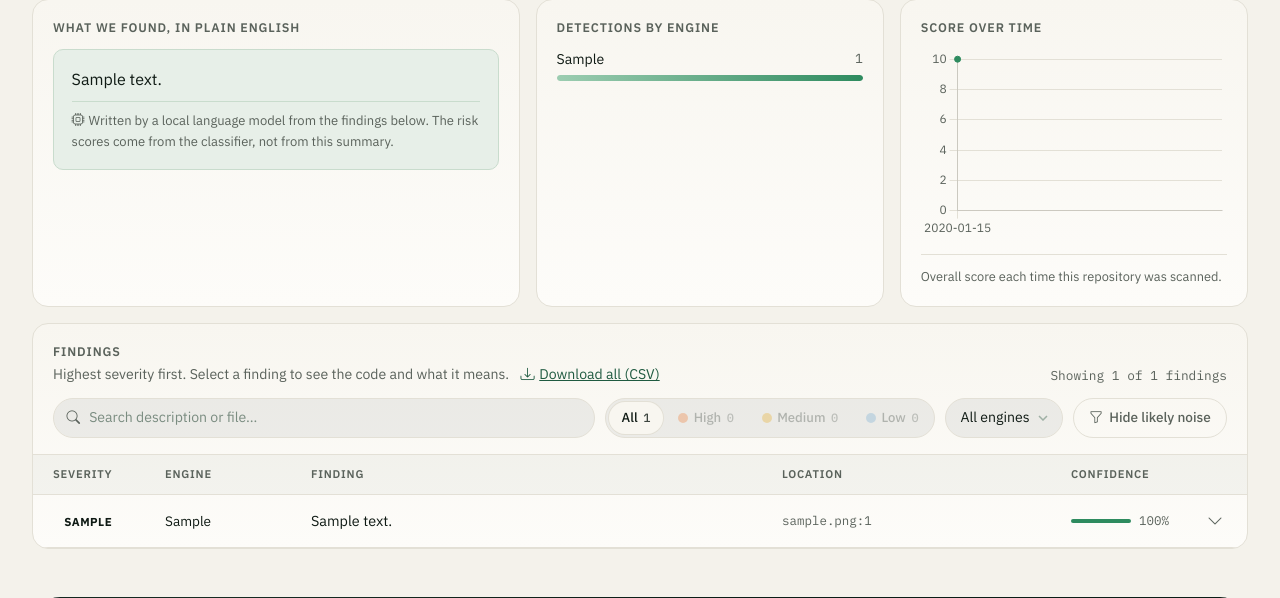
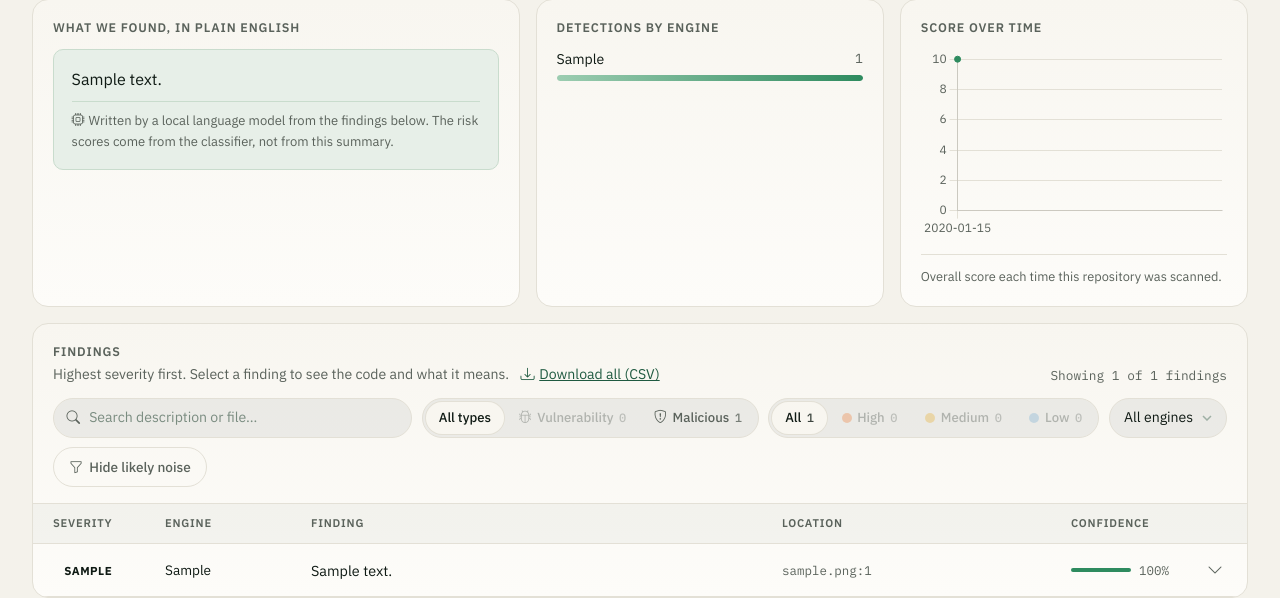
Before and after one commit to Skidotus/maldet, a Flask app: page /detail/1 in a window 1280 px wide. Shown: the part 894-1492 px from the top of the page. Run offline with Flask 3, Linux system fonts and the light colour scheme; tables that the repository leaves empty hold one stand-in row (values such as "Sample post"); data that the repository does not hold is empty; some libraries are stand-ins or nearby versions.

Commit message:
Filter the findings log by vulnerability or malicious findings
Adds an All types / Vulnerability / Malicious control beside the severity
filter on the report page. Each finding's category comes from
scanner.finding_category(), the same split the two verdict panels are
scored with, so dependency CVEs count as vulnerabilities and the rest of
the dependency checker as malicious, and the filter can never disagree
with the verdicts. It combines with the severity, engine, noise and
search filters, and Clear filters resets it.

The severity buttons were selected by the bare .seg__btn class, which
would have swept the new buttons into the severity group; each group is
now selected by its own data attribute.

```diff
--- a/app.py
+++ b/app.py
@@ -7,7 +7,7 @@ from flask import Flask, render_template, request, redirect, url_for, jsonify, R
 import pymysql
 from config import DB_HOST, DB_USER, DB_PASSWORD, DB_NAME
 from db_connect import DB_PORT
-from scanner import scan_repo, trust_score, VULN_TRUST_FLOOR
+from scanner import scan_repo, trust_score, VULN_TRUST_FLOOR, finding_category
 import job_queue
 
 app = Flask(__name__)
@@ -779,6 +779,13 @@ def detail(repo_id):
         # Group findings by tool for display
         tools = {}
         for f in findings:
+            # Which verdict this finding counts towards, for the log's
+            # Vulnerability / Malicious filter. scanner.finding_category()
+            # is the same split the two verdict panels are scored with
+            # (dep_checker CVEs are vulnerabilities, the rest of
+            # dep_checker is malicious-pattern), so the filter and the
+            # verdicts can never disagree about a finding.
+            f['category'] = finding_category(f)
             tool = f['tool']
             if tool not in tools:
                 tools[tool] = []
--- a/templates/detail.html
+++ b/templates/detail.html
@@ -342,6 +342,20 @@
           <input type="search" id="eventSearch" placeholder="Search description or file…" autocomplete="off">
         </label>
 
+        {# Which verdict a finding counts towards -- the same split as the two
+           verdict panels above (scanner.finding_category()). #}
+        <div class="seg" role="group" aria-label="Finding type">
+          {% set n_vuln = findings | selectattr('category', 'equalto', 'vulnerability') | list | length %}
+          {% set n_mal = findings | selectattr('category', 'equalto', 'malicious_pattern') | list | length %}
+          <button type="button" class="seg__btn is-on" data-cat="all" aria-pressed="true">All types</button>
+          <button type="button" class="seg__btn" data-cat="vulnerability" aria-pressed="false"{% if n_vuln == 0 %} disabled{% endif %}
+                  title="Bandit, Semgrep and dependency CVEs: weaknesses an attacker could exploit">
+            <i class="bi bi-bug" aria-hidden="true"></i>Vulnerability <span>{{ n_vuln }}</span></button>
+          <button type="button" class="seg__btn" data-cat="malicious_pattern" aria-pressed="false"{% if n_mal == 0 %} disabled{% endif %}
+                  title="YARA, ClamAV, GuardDog and supply-chain checks: signs the code may be trying to cause harm">
+            <i class="bi bi-shield-exclamation" aria-hidden="true"></i>Malicious <span>{{ n_mal }}</span></button>
+        </div>
+
         <div class="seg" role="group" aria-label="Severity">
           {% set sev_all = findings | length %}
           <button type="button" class="seg__btn is-on" data-sev="all" aria-pressed="true">All <span>{{ sev_all }}</span></button>
@@ -376,7 +390,7 @@
         {% for f in findings %}
           {% set sev = (f.severity or 'low') | lower %}
           {% set noise = f.confidence is not none and f.confidence < 0.3 %}
-          <li class="event{{ ' event--noise' if noise else '' }}" data-sev="{{ sev }}" data-tool="{{ f.tool }}"
+          <li class="event{{ ' event--noise' if noise else '' }}" data-sev="{{ sev }}" data-tool="{{ f.tool }}" data-cat="{{ f.category }}"
               data-noise="{{ 1 if noise else 0 }}">
             <button type="button" class="event__row" aria-expanded="false" aria-controls="ev-{{ loop.index }}">
               {# Severity is "how bad if real"; confidence is "how likely real".
@@ -448,7 +462,9 @@
     var search  = document.getElementById('eventSearch');
     var toolSel = document.getElementById('eventTool');
     var noise   = document.getElementById('eventNoise');
-    var segs    = Array.prototype.slice.call(document.querySelectorAll('.seg__btn'));
+    var segs    = Array.prototype.slice.call(document.querySelectorAll('.seg__btn[data-sev]'));
+    var cats    = Array.prototype.slice.call(document.querySelectorAll('.seg__btn[data-cat]'));
+    var cat = 'all';
     var countEl = document.getElementById('eventCount');
     var noneEl  = document.getElementById('eventNone');
     var moreBtn = document.getElementById('eventMore');
@@ -462,6 +478,7 @@
       var matched = 0;
       items.forEach(function (li) {
         var ok = (sev === 'all' || li.dataset.sev === sev) &&
+                 (cat === 'all' || li.dataset.cat === cat) &&
                  (tool === 'all' || li.dataset.tool === tool) &&
                  !(hideNoise && li.dataset.noise === '1') &&
                  (!q || li._text.indexOf(q) !== -1);
@@ -489,9 +506,17 @@
         refilter();
       });
     });
+    cats.forEach(function (b) {
+      b.addEventListener('click', function () {
+        cat = b.dataset.cat;
+        cats.forEach(function (o) { var on = o === b; o.classList.toggle('is-on', on); o.setAttribute('aria-pressed', String(on)); });
+        refilter();
+      });
+    });
     moreBtn.addEventListener('click', function () { limit += PAGE; apply(); });
     document.getElementById('eventReset').addEventListener('click', function () {
       search.value = ''; toolSel.value = 'all'; noise.setAttribute('aria-pressed', 'false');
+      cats[0].click();
       segs[0].click();
     });
 
```
Also changed, not shown: CLAUDE.md (+5 -1 lines).
